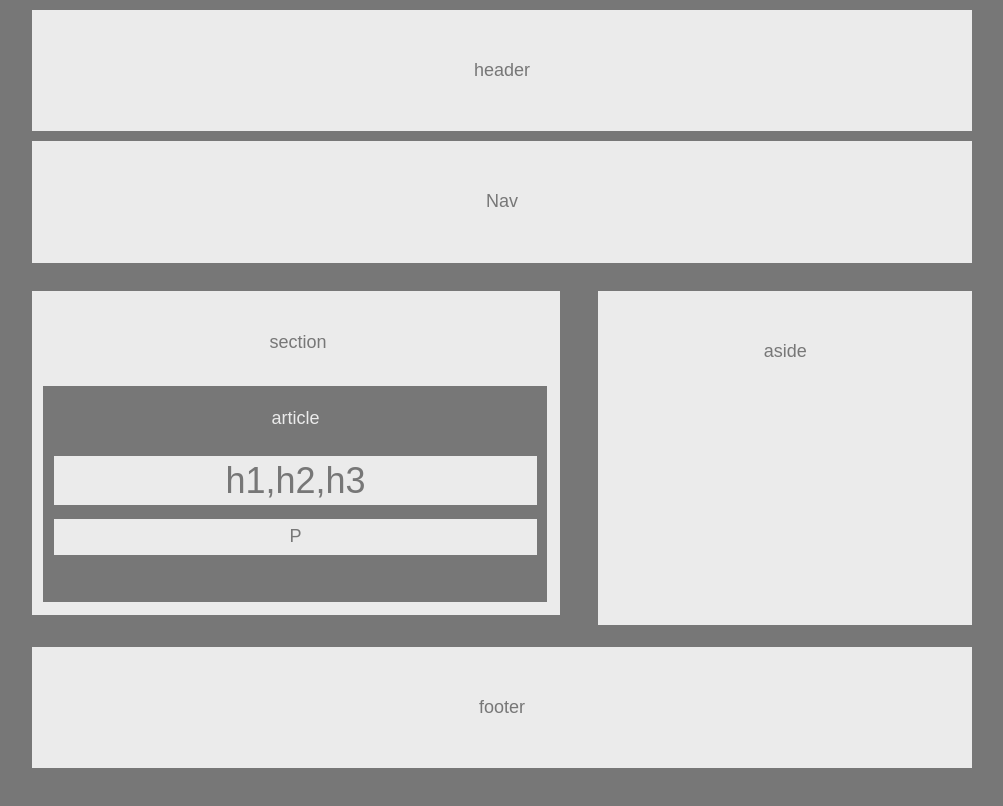
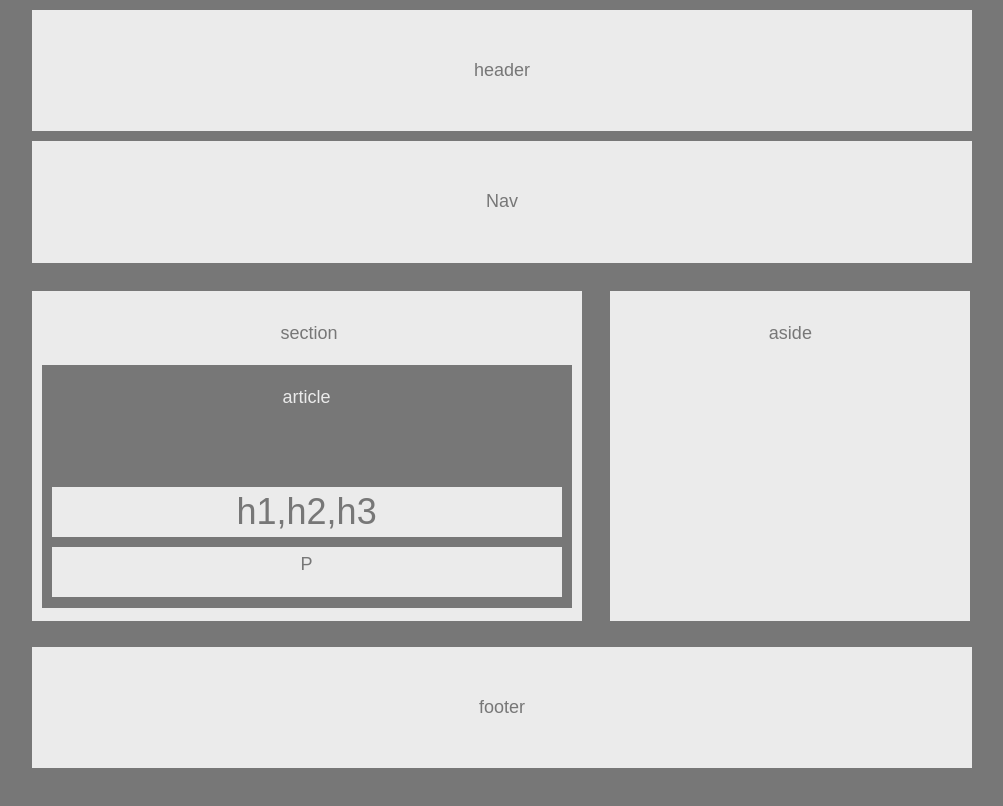
Before and after one commit to michaelfbagheri/HW-Wireframe, a plain HTML site: page index.html in a window 1280 px wide. Shown: the whole page, without its empty margins (234-1237 px from the left). Drawn offline with nearby package versions, Linux system fonts and the light colour scheme.

Commit message:
FinalVersion of Easy HW

```diff
--- a/index.html
+++ b/index.html
@@ -5,7 +5,7 @@
     <!-- Latest compiled and minified CSS -->
 	<link rel="stylesheet" href="https://maxcdn.bootstrapcdn.com/bootstrap/3.3.6/css/bootstrap.min.css" integrity="sha384-1q8mTJOASx8j1Au+a5WDVnPi2lkFfwwEAa8hDDdjZlpLegxhjVME1fgjWPGmkzs7" crossorigin="anonymous">
 	<!-- Linking CSS -->
-	<link rel="stylesheet" type="text/css" href="style-Rev1.css">
+	<link rel="stylesheet" type="text/css" href="style.css">
     <title class = "style">HomeWork-1</title>
 
 </head>
@@ -23,7 +23,6 @@
                                 <P class = "style">P</P>
                         </article>
                 </section>
-
                 <aside class = "style">
                         <p>aside</p>
                 </aside>
--- a/style-Rev1.css
+++ /dev/null
@@ -1,88 +0,0 @@
-
-
-body.style {
-    background: #777;
-	color: #777;
-	font-family: Arial, Helvetica, sans-serif;
-    font-size: 18px;
-    margin: 0.5% 20%;
-    overflow: hidden;
-	width: 960px;
-    }
-
-
-header.style {
-    background: #ebebeb;
-	margin: 1%;
-    padding: 5%;
-	text-align: center;
-}
-
-
-nav.style{
-    background: #ebebeb;
-	margin: 1%;
-	padding: 5%;
-    text-align: center;
-}
-
-
-section.style {
-    background:#ebebeb;
-	float: left;
-	margin: 2% 1% 1% 1%;
-    padding: 4% 1% 1% 1.5%;
-	position: relative;
-	text-align: center;
-    width: 55%;
-}
-
-
-article.style {
-    background: #777;
-	color: #ebebeb;
-    float: right;
-    margin: 4% 0.5% 0.5% 1%;
-    padding: 4% 2% 8.5% 2%;
-    position: relative;
-    text-align: center;
-	width: 100%;
-}
-
-
-h1.style {
-    background: #ebebeb;
-	color: #777;
-    margin: 5% 0% 1% 0%;
-    padding: 1% 0;
-    width: 100%;
-}
-
-
-p.style {
-    background: #ebebeb;
-	color: #777;
-    margin: 3% 0% 1% 0%;
-    padding: 1% 0;
-	width: 100%;
-}
-
-
-aside.style {
-    background:#ebebeb;
-	float: right;
-    margin: 2% 1% 1.5% 2%;
-    padding: 5% 0 26% 0;
-    position: relative;
-	text-align: center;
-    width: 39%;
-}
-
-
-Footer.style {
-    background: #ebebeb;
-    margin: 40% 1% 10% 1%;
-    padding: 5%;
-	position: relative;
-	text-align: center;
-}
--- a/style.css
+++ b/style.css
@@ -1,34 +1,93 @@
-header {background: #ebebeb;text-align: center;padding: 30px 30px;margin: 1% 1% ; position: relative;left: 40%;}
-body.style {font-family: Arial, Helvetica, sans-serif; color: #777; background: #777; width: 960px; font-size: 18px;text-align: center;}
-nav.style {background: #ebebeb; text-align: center;padding: 30px 100px;margin: 1% 1%; position: relative;left: 40%;}
+
+
+body.style {
+    background: #777;
+	color: #777;
+	font-family: Arial, Helvetica, sans-serif;
+    font-size: 18px;
+    margin: 0.5% 20%;
+    overflow: hidden;
+	width: 960px;
+    }
+
+
+header.style {
+    background: #ebebeb;
+	margin: 1%;
+    padding: 5%;
+	text-align: center;
+}
+
+
+nav.style{
+    background: #ebebeb;
+	margin: 1%;
+	padding: 5%;
+    text-align: center;
+}
+
+
 section.style {
-    background: #ebebeb;
-    border: "10px";
-    width:45%;
-    height: 300px;
-    float:left;
-    margin: 0 1.5%;
-    text-align: center;
-    position: relative;
-    left: 40%;
-    padding: 0 auto;
+    background:#ebebeb;
+    float: left;
+    height: 330px;
+	margin: 2% 1% 1% 1%;
+    padding: 30px 5px 0 10px;
+	position: relative;
+	text-align: center;
+    width: 550px;
 
 }
 
+
+article.style {
+    background: #777;
+    color: #ebebeb;
+    height: 242.5px;
+    margin: 18px 0 0 0;
+    padding: 20px 10px 10px;
+    text-align: center;
+	width: 530px;
+}
+
+
+h1.style {
+    background: #ebebeb;
+    color: #777;
+    height: 50px;
+    margin: 76px 0px 5px;
+    padding: 5px;
+    width: 510px;
+}
+
+
+p.style {
+    background: #ebebeb;
+    color: #777;
+    height: 50px;
+    margin: 10px 0px 0px;
+    padding: 5px;
+	width: 510px;
+}
+
+
 aside.style {
-    background: #ebebeb;
-    border: "10px";
-    width:45%;
-    height: 300px;
-    float:left;
-    margin: 0 1.5%;
-    text-align: center;
+    background:#ebebeb;
+    float: left;
+    height: 330px;
+    margin: 2% 1% 1.5% 2%;
+    padding: 30px 0 0 0;
     position: relative;
-    left: 44%;
-    padding: 0 auto;
+	text-align: center;
+    width: 360px;
 
 }
-footer.style {background: #ebebeb;}
-article.style {color: "#ebebeb";background: "#777";}
-h1.style {color:"#777";background: "#ebebeb";}
-P1.style {color:"#777";background: "#ebebeb";}
+
+
+Footer.style {
+    background: #ebebeb;
+    margin: 40% 1% 10% 1%;
+    padding: 5%;
+	position: relative;
+	text-align: center;
+}
```
